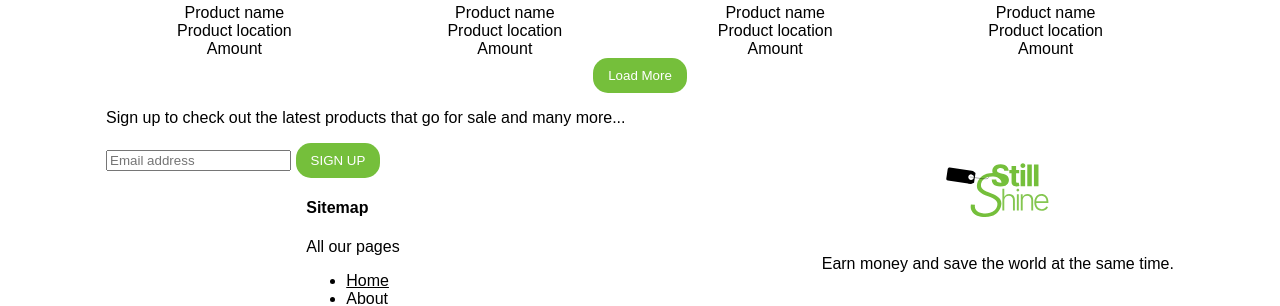
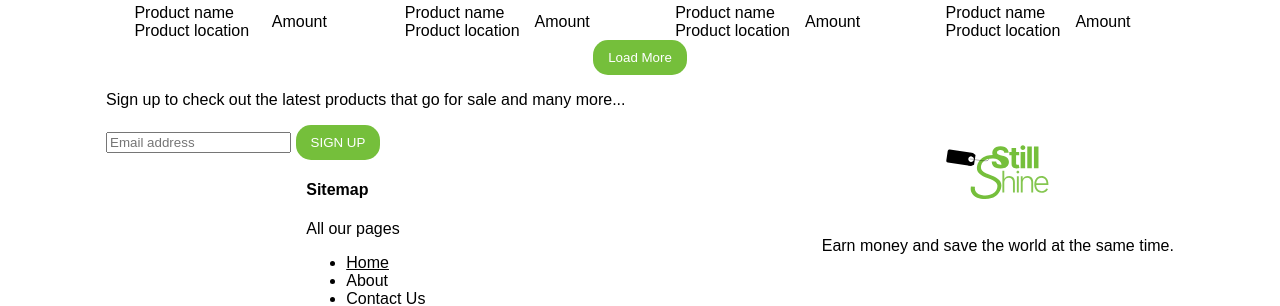
Before and after one commit to patelkvraj/StillShine, a PHP site: page / in a window 1280 px wide. Shown: the part 2210-2516 px from the top of the page. Run offline with PHP 8.4, Linux system fonts and the light colour scheme.

Commit message:
Add product description layout and styling in the product list

```diff
--- a/index.css
+++ b/index.css
@@ -201,6 +201,24 @@ h1 {
     width: 200px;
 }
 
+.description__product {
+    display: flex;
+    flex-direction: row;
+    align-items: center;
+}
+
+.information__product {
+    text-align: left;
+    flex-grow: 1;
+    display: flex;
+    flex-direction: column;
+}
+
+.amount__product {
+    text-align: center;
+    flex-grow: 1;
+}
+
 /* ----- Sell.html ----- */
 .product-price-selection {
     display: block;
--- a/index.html
+++ b/index.html
@@ -115,42 +115,42 @@
             <div class="product-list">
               <div class="grid-item">
                 <img />
-                <div>
-                  <div>
+                <div class="description__product">
+                  <div class="information__product">
                     <div>Product name</div>
                     <div>Product location</div>
                   </div>
-                  <div>Amount</div>
+                  <div class="amount__product">Amount</div>
                 </div>
               </div>
               <div class="grid-item">
                 <img />
-                <div>
+                <div class="description__product">
                   <div>
-                    <div>Product name</div>
+                    <div class="information__product">Product name</div>
                     <div>Product location</div>
                   </div>
-                  <div>Amount</div>
+                  <div class="amount__product">Amount</div>
                 </div>
               </div>
               <div class="grid-item">
                 <img />
-                <div>
+                <div class="description__product">
                   <div>
-                    <div>Product name</div>
+                    <div class="information__product">Product name</div>
                     <div>Product location</div>
                   </div>
-                  <div>Amount</div>
+                  <div class="amount__product">Amount</div>
                 </div>
               </div>
               <div class="grid-item">
                 <img />
-                <div>
+                <div class="description__product">
                   <div>
-                    <div>Product name</div>
+                    <div class="information__product">Product name</div>
                     <div>Product location</div>
                   </div>
-                  <div>Amount</div>
+                  <div class="amount__product">Amount</div>
                 </div>
               </div>
             </div>
```
